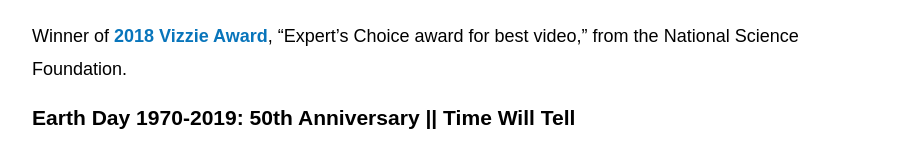
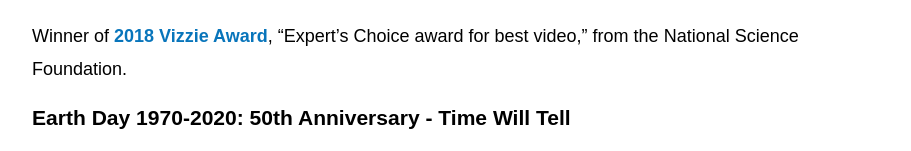
Before and after one commit to amnh-sciviz/amnh-sciviz.github.io, a Jekyll site: the page built from _projects/earth_day.md, in a window 1280 px wide. Shown: the part 313-464 px from the top of the page, without its empty margins (184-1095 px from the left). Built offline with Jekyll 4.4.1, drawn with Linux system fonts in a browser that asks for light colours; grey boxes are pictures that could not be loaded.

Commit message:
Update earth_day.md

```diff
--- a/_projects/earth_day.md
+++ b/_projects/earth_day.md
@@ -2,7 +2,7 @@
 layout: page
 title: Earth Day video series
 image: /assets/img/earth_day_thumbnail.jpg
-year: 2019.04
+year: 2020.04
 permalink: /earth-day/
 ---
 
@@ -12,9 +12,9 @@ The first Earth Day in 1970 marked a new public consciousness of the ecological
 
 Winner of <a href="https://www.popsci.com/vizzies-winners-2018/" target="_blank">2018 Vizzie Award</a>, "Expert’s Choice award for best video," from the National Science Foundation.
 
-### Earth Day 1970-2019: 50th Anniversary || Time Will Tell
+### Earth Day 1970-2020: 50th Anniversary - Time Will Tell
 
-<iframe width="560" height="315" src="https://www.youtube.com/watch?v=XBrnnByieL4" frameborder="0" allow="accelerometer; autoplay; encrypted-media; gyroscope; picture-in-picture" allowfullscreen></iframe>
+<iframe width="560" height="315" src="https://www.youtube.com/embed/XBrnnByieL4" frameborder="0" allow="accelerometer; autoplay; encrypted-media; gyroscope; picture-in-picture" allowfullscreen></iframe>
 
 ### Earth Day 1970-2019: No Time to Waste
 
```
